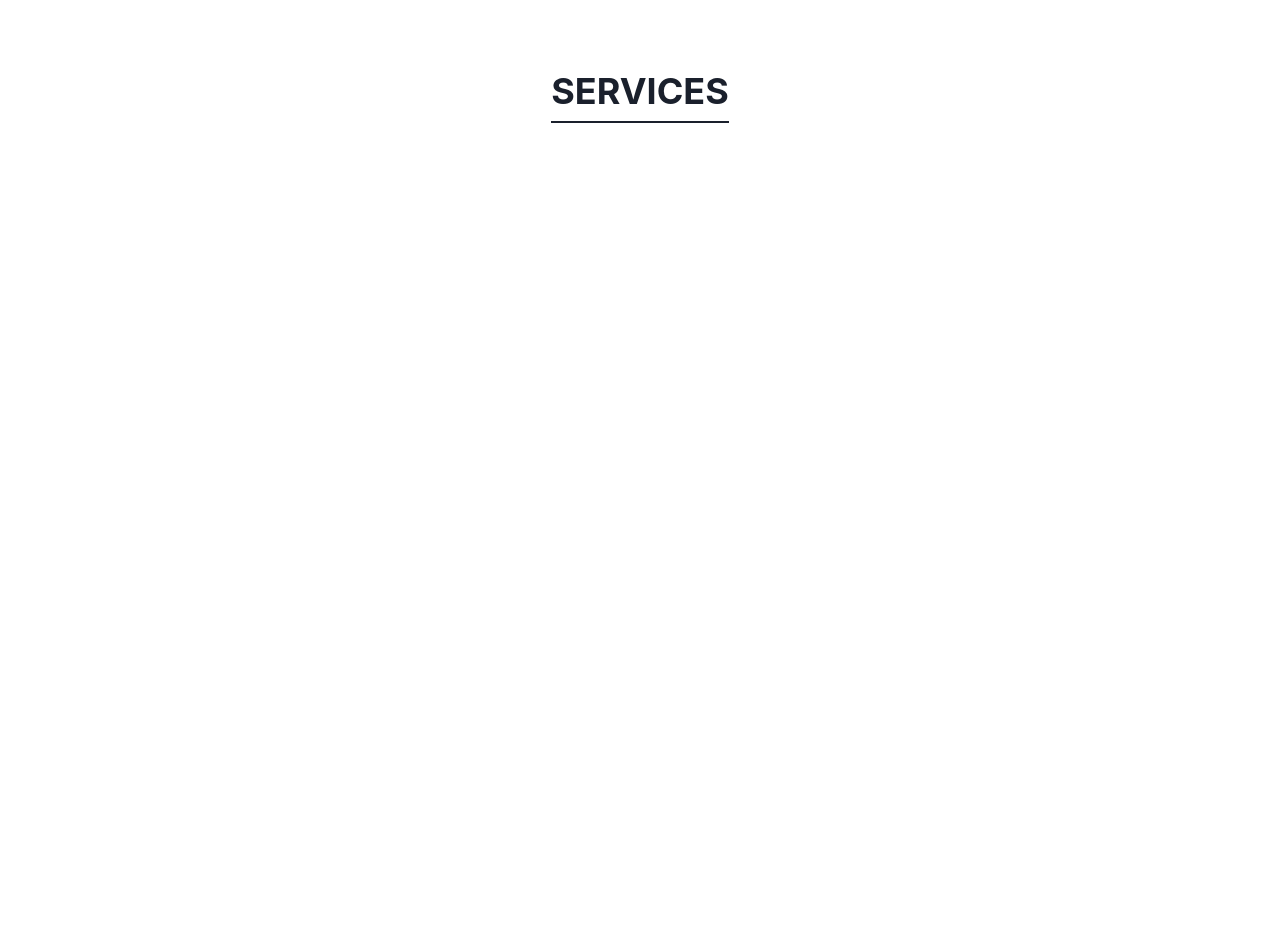
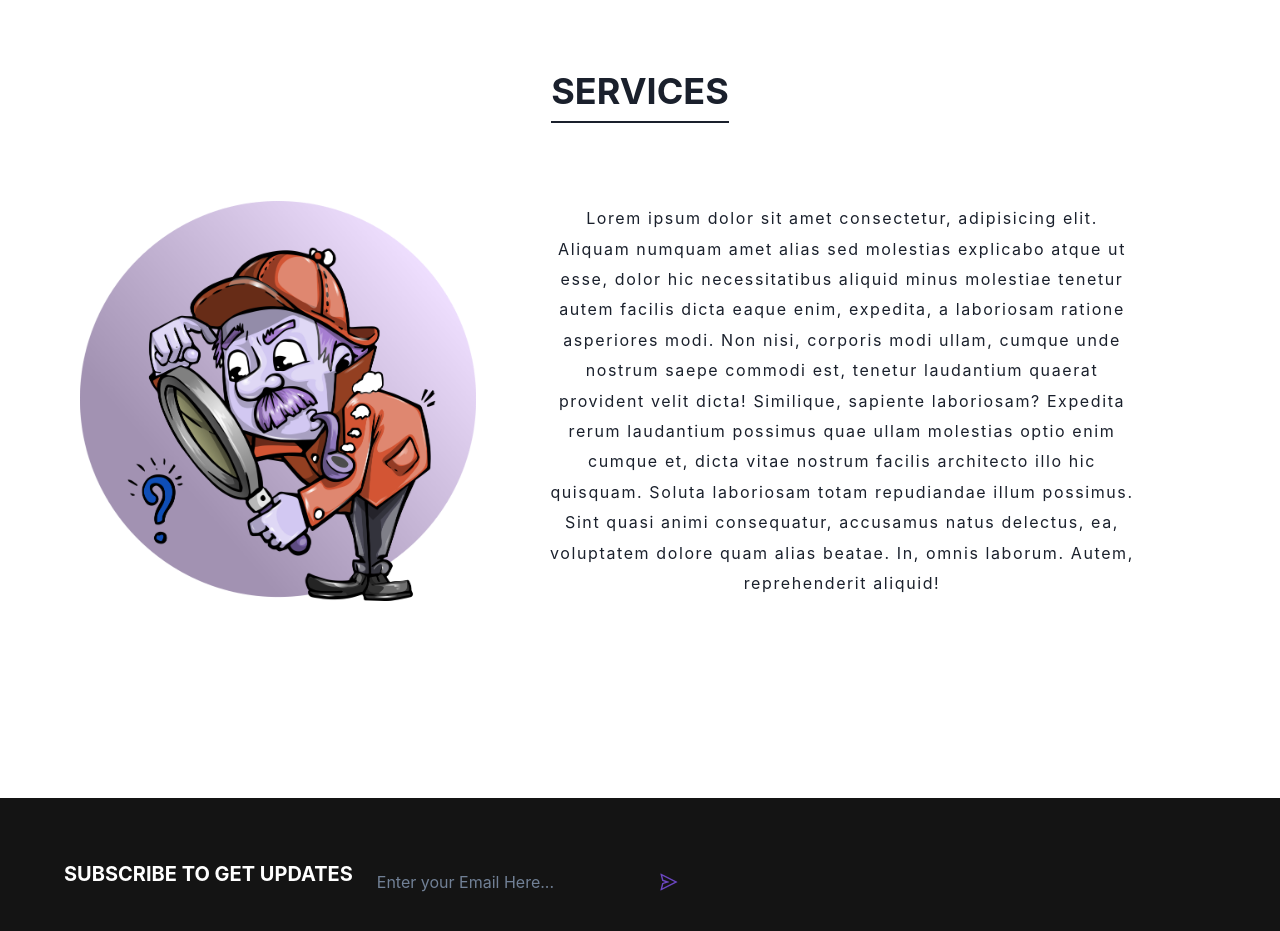
Before and after one commit to Shaikhatif17/react-Videoegy, a React (Create React App) app: page / in a window 1280 px wide. Shown: the part 802-1733 px from the top of the page. Before the commit the page ends 1600 px from the top, so only its background shows below. Built offline with nearby package versions, Linux system fonts and the light colour scheme.

Commit message:
done with changes

```diff
--- a/src/App.js
+++ b/src/App.js
@@ -3,7 +3,7 @@ import React from 'react';
 import { BrowserRouter as Router ,Routes , Route } from 'react-router-dom';
  import Header from './Components/Header';
 import Home from './Components/Home';
-
+import Footer from './Components/Footer';
 
 
 
@@ -15,6 +15,7 @@ function App() {
     <Routes>
       <Route path='/' element={<Home/>}/>
     </Routes>
+    <Footer/>
   </Router>
   );
 }
--- /dev/null
+++ b/src/Components/Footer.jsx
@@ -0,0 +1,26 @@
+import { Box, Button, HStack, Heading, Input, Stack, VStack } from '@chakra-ui/react';
+import React from 'react';
+import { AiOutlineSend } from 'react-icons/ai';
+
+const Footer = () => {
+  return (
+    <Box bgColor={'blackAlpha.900'} minH={'40'} p={'16'} color={'white'}>
+      <Stack direction={['column', 'row']}>
+        <VStack>
+          <Heading size={'md'} textTransform={'uppercase'}>
+            subscribe to get updates
+          </Heading>
+        </VStack>
+
+        <HStack>
+            <Input placeholder='Enter your Email Here...' border={'none'} borderRadius={'none'} outline={'none'} focusBorderColor='none' />
+          <Button p={'0'} colorScheme="purple" variant={'ghost'} borderRadius={'0 20px 20px 0'}>
+            <AiOutlineSend size={20} />
+          </Button>
+        </HStack>
+      </Stack>
+    </Box>
+  );
+};
+
+export default Footer;
--- a/src/Components/Home.jsx
+++ b/src/Components/Home.jsx
@@ -10,14 +10,43 @@ import img3 from '../assets/3.jpg';
 import img4 from '../assets/4.jpg';
 import img5 from '../assets/5.png';
 
-
-
 const Home = () => {
   return (
     <Box>
       <MyCarousel />
-<Container maxW={'container.xl'} minH={'100vh'} p='16'>
-  <Heading textTransform={'uppercase'} py="2" w={"fit-content"} borderBottom={'2px solid'} m='auto'>Services</Heading>
+      <Container maxW={'container.xl'} minH={'100vh'} p="16">
+        <Heading
+          textTransform={'uppercase'}
+          py="2"
+          w={'fit-content'}
+          borderBottom={'2px solid'}
+          m="auto"
+        >
+          Services
+        </Heading>
+
+        <Stack
+          h="full"
+          p={'4'}
+          alignItems={'center'}
+          direction={['column', 'row']}
+        >
+          <Image src={img5} h={['40', '400']} filter={'hue-rotate(-130deg)'} />
+          <Text letterSpacing={'widest'} lineHeight={'190%'} p={['4','16']} textAlign={'center'}>
+          Lorem ipsum dolor sit amet consectetur, adipisicing elit. Aliquam
+          numquam amet alias sed molestias explicabo atque ut esse, dolor hic
+          necessitatibus aliquid minus molestiae tenetur autem facilis dicta
+          eaque enim, expedita, a laboriosam ratione asperiores modi. Non nisi,
+          corporis modi ullam, cumque unde nostrum saepe commodi est, tenetur
+          laudantium quaerat provident velit dicta! Similique, sapiente
+          laboriosam? Expedita rerum laudantium possimus quae ullam molestias
+          optio enim cumque et, dicta vitae nostrum facilis architecto illo hic
+          quisquam. Soluta laboriosam totam repudiandae illum possimus. Sint
+          quasi animi consequatur, accusamus natus delectus, ea, voluptatem
+          dolore quam alias beatae. In, omnis laborum. Autem, reprehenderit
+          aliquid!
+        </Text>
+        </Stack>
 
       </Container>
     </Box>
@@ -44,7 +73,7 @@ const MyCarousel = () => (
   >
     <Box w="full" h={'100vh'}>
       <Image src={img1} h="full" w={'full'} objectFit={'cover'} />
-      <Heading bgColor={'blackAlpha.600'} color={'white'} {...headingOptions} >
+      <Heading bgColor={'blackAlpha.600'} color={'white'} {...headingOptions}>
         Watch The Future
       </Heading>
     </Box>
```
Lines whose indentation alone changed are shown as unchanged.
